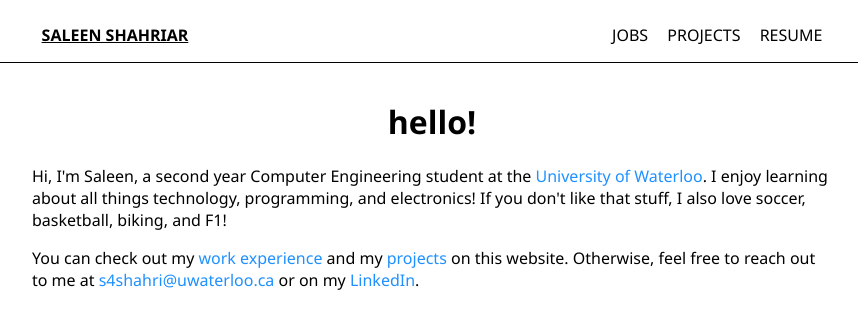
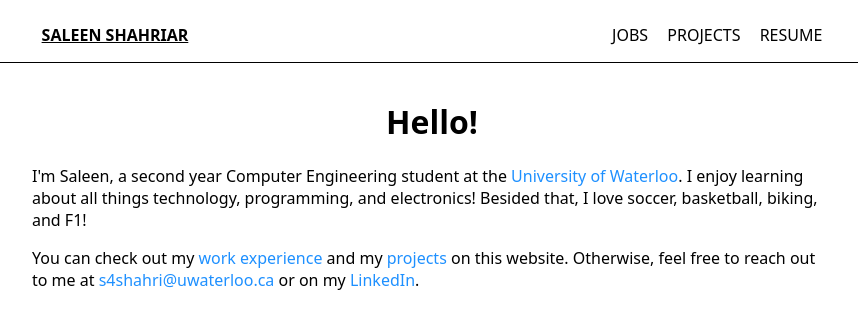
Before and after one commit to ssaleen/ssaleen.github.io, a Vue app: page / in a window 1280 px wide. Shown: the top 328 px of the page, without its empty margins (208-1066 px from the left). Built offline with nearby package versions, Linux system fonts and the light colour scheme.

Commit message:
desc change

```diff
--- a/src/App.vue
+++ b/src/App.vue
@@ -20,8 +20,8 @@ export default {
 } */
 
 #app {
-  /* font-family: Noto Sans, sans-serif; */
-  font-family: 'Segoe UI', Tahoma, Geneva, Verdana, sans-serif;
+  font-family: Noto Sans, sans-serif;
+  /* font-family: 'Segoe UI', Tahoma, Geneva, Verdana, sans-serif; */
   -webkit-font-smoothing: antialiased;
   -moz-osx-font-smoothing: grayscale;
 }
--- a/src/views/HomeView.vue
+++ b/src/views/HomeView.vue
@@ -6,12 +6,12 @@
       alt="Headshot of Saleen"
       src="/headshot.jpeg"
     > -->
-    <h1>hello!</h1>
+    <h1>Hello!</h1>
     <p>
-      Hi, I'm Saleen, a second year Computer Engineering student at the
+      I'm Saleen, a second year Computer Engineering student at the
       <a href="https://uwaterloo.ca/" target="_blank">University of Waterloo</a>.
       I enjoy learning about all things technology, programming, and electronics!
-      If you don't like that stuff, I also love soccer, basketball, biking, and F1!
+      Besided that, I love soccer, basketball, biking, and F1!
     </p>
     <p>
       You can check out my
--- a/src/views/JobsView.vue
+++ b/src/views/JobsView.vue
@@ -1,6 +1,6 @@
 <template>
   <div class="page">
-    <h1>jobs</h1>
+    <h1>Jobs</h1>
     <Job
       title="Software Engineering Intern"
       company="Ford Pro"
--- a/src/views/ProjectsView.vue
+++ b/src/views/ProjectsView.vue
@@ -1,7 +1,7 @@
 // to do: add hardware/software tags (that can be filtered?)
 <template>
   <div class="page">
-    <h1>projects</h1>
+    <h1>Projects</h1>
     <Project
       title="Sentiment Classifier"
       :skills="['Python', 'scikit-learn', 'numpy', 'pandas', 'Google Cloud Functions', 'Flask']"
```
